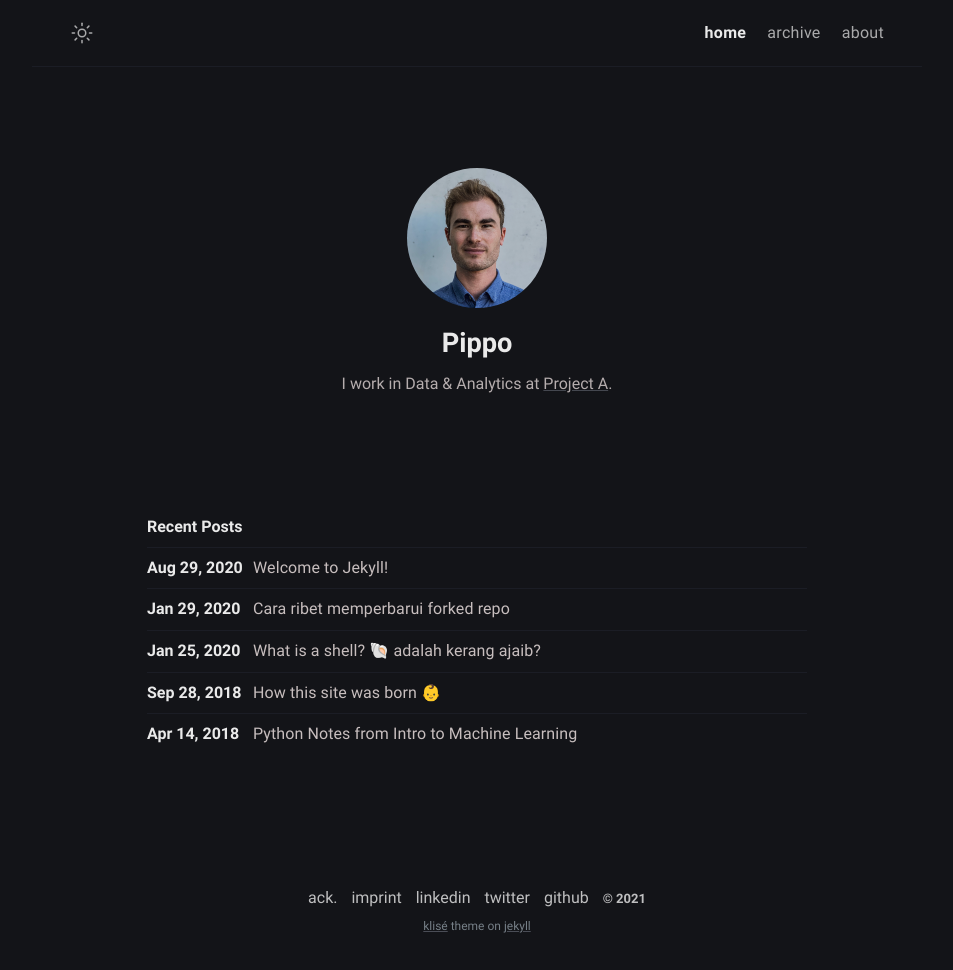
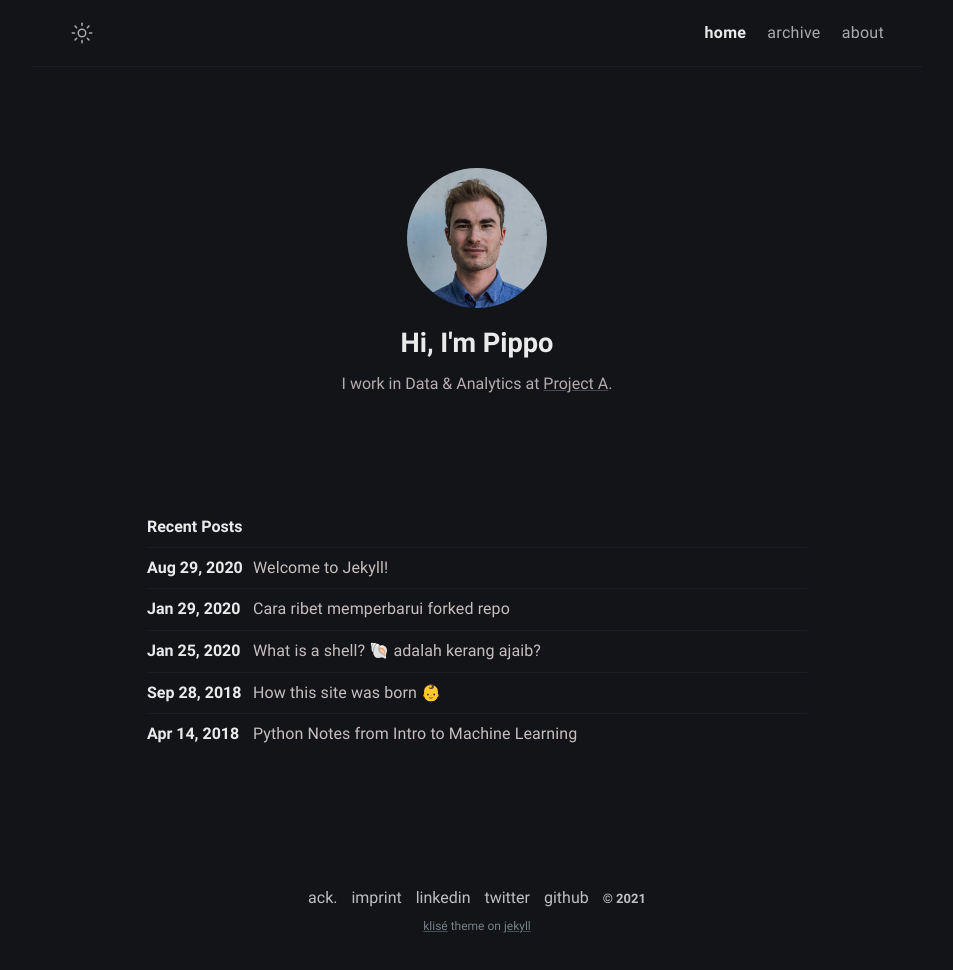
Before and after one commit to pippowie/pippowie.github.io, a Jekyll site: the page built from index.md, in a window 1280 px wide. Shown: the whole page, without its empty margins (163-1116 px from the left). Built offline with Jekyll 4.4.1, drawn with Linux system fonts in a browser that asks for light colours.

```diff
--- a/_config.yml
+++ b/_config.yml
@@ -9,7 +9,7 @@ image: assets/img/ogp.png
 repo: 'https://github.com/piharpi/jekyll-klise'
 mode: dark
 author:
-  name: Pippo
+  name: "Hi, I'm Pippo"
   bio: >-
     I work in Data & Analytics at <a href="https://www.project-a.com"
     target="_blank" rel="noopener">Project A</a>.
```
